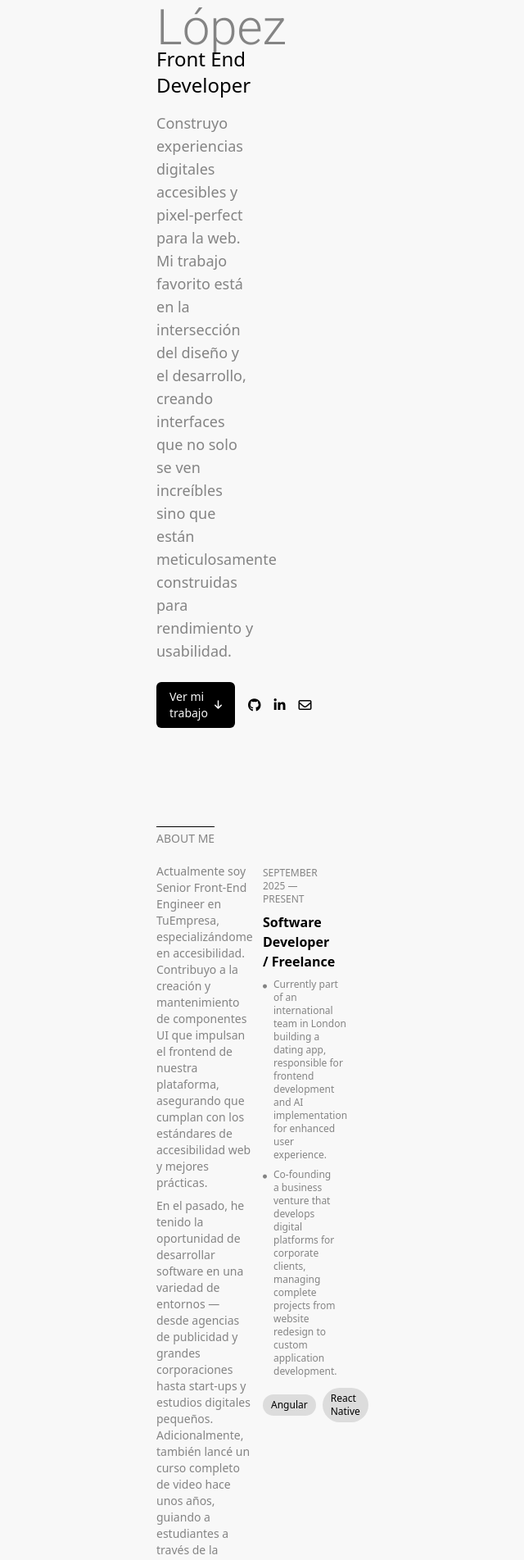
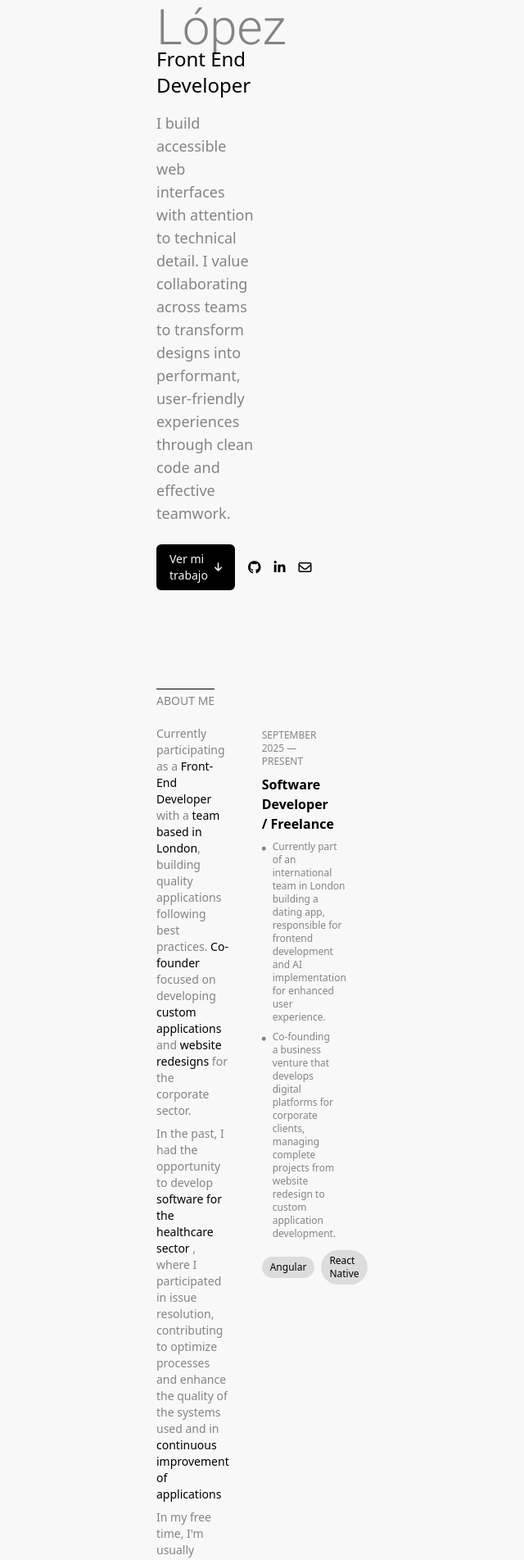
Before and after one commit to ismaelplg/ismaelplg.github.io, an Angular app: page /about in a window 1280 px wide. Shown: the part 160-2063 px from the top of the page at 82% size, without its empty margins (359-999 px from the left). Built offline with nearby package versions, Linux system fonts and the light colour scheme.

Commit message:
chore: fix descriptions

```diff
--- a/src/app/modules/about/about.component.html
+++ b/src/app/modules/about/about.component.html
@@ -8,28 +8,45 @@
     <div class="lg:flex lg:gap-10">
         <div class="flex items-center gap-4 pt-5 pb-4 lg:w-[50%]">
             <div class="text-secondary flex flex-col gap-2 text-sm">
-                <span
-                    >Actualmente soy Senior Front-End Engineer en TuEmpresa,
-                    especializándome en accesibilidad. Contribuyo a la creación
-                    y mantenimiento de componentes UI que impulsan el frontend
-                    de nuestra plataforma, asegurando que cumplan con los
-                    estándares de accesibilidad web y mejores prácticas.</span
-                >
+                <h1>
+                    Currently participating as a
+                    <span class="text-primary font-medium"
+                        >Front-End Developer</span
+                    >
+                    with a
+                    <span class="text-primary font-medium"
+                        >team based in London</span
+                    >, building quality applications following best practices.
 
-                <span
-                    >En el pasado, he tenido la oportunidad de desarrollar
-                    software en una variedad de entornos — desde agencias de
-                    publicidad y grandes corporaciones hasta start-ups y
-                    estudios digitales pequeños. Adicionalmente, también lancé
-                    un curso completo de video hace unos años, guiando a
-                    estudiantes a través de la construcción de una aplicación
-                    web con React y Node.js.</span
-                >
-                <span>
-                    En mi tiempo libre, usualmente estoy escalando, leyendo,
-                    pasando tiempo con mi familia, o corriendo por la ciudad
-                    buscando el mejor café.
-                </span>
+                    <span class="text-primary font-medium">Co-founder</span>
+                    focused on developing
+                    <span class="text-primary font-medium"
+                        >custom applications</span
+                    >
+                    and
+                    <span class="text-primary font-medium"
+                        >website redesigns</span
+                    >
+                    for the corporate sector.
+                </h1>
+
+                <h1>
+                    In the past, I had the opportunity to develop
+                    <span class="text-primary font-medium">
+                        software for the healthcare sector
+                    </span>
+                    , where I participated in issue resolution, contributing to
+                    optimize processes and enhance the quality of the systems
+                    used and in
+                    <span class="text-primary font-medium">
+                        continuous improvement of applications
+                    </span>
+                </h1>
+                <h1>
+                    In my free time, I'm usually playing videogames, reading,
+                    watching movies, spending time with my family or messing
+                    with my aeropress
+                </h1>
             </div>
         </div>
         <!-- CURRENT WORK -->
--- a/src/app/modules/home/home.component.html
+++ b/src/app/modules/home/home.component.html
@@ -1,25 +1,32 @@
-<div class="bg-background py-10 px-6 xl:px-[550px]">
+<div class="bg-background px-6 py-10 xl:px-[550px]">
     <!-- NAME & DESC -->
     <div class="lg:landscape:w-4/6">
-    <h1 class="text-primary font-roboto font-bold text-4xl lg:landscape:text-6xl">
+        <h1
+            class="text-primary font-roboto text-4xl font-bold lg:landscape:text-6xl"
+        >
             Ismael <span class="text-secondary font-light">López</span>
         </h1>
-    <h2 class="text-primary -mt-2 lg:landscape:text-2xl">Front End Developer</h2>
+        <h2 class="text-primary -mt-2 lg:landscape:text-2xl">
+            Front End Developer
+        </h2>
 
-    <div class="text-secondary text-sm mt-4 lg:landscape:text-lg">
-      Construyo experiencias digitales accesibles y pixel-perfect para la web. Mi trabajo favorito
-      está en la intersección del diseño y el desarrollo, creando interfaces que no solo se ven
-      increíbles sino que están meticulosamente construidas para rendimiento y usabilidad.
+        <div class="text-secondary mt-4 text-sm lg:landscape:text-lg">
+            I build accessible web interfaces with attention to technical
+            detail. I value collaborating across teams to transform designs into
+            performant, user-friendly experiences through clean code and
+            effective teamwork.
         </div>
     </div>
     <!-- SOCIALS -->
     <div class="flex items-center gap-4 pt-6">
         <a
             href="#projects"
-      class="bg-primary px-4 py-2 rounded-md flex items-center justify-between gap-2 hover:bg-primary/90 transition-all duration-200 ease-in-out"
+            class="bg-primary hover:bg-primary/90 flex items-center justify-between gap-2 rounded-md px-4 py-2 transition-all duration-200 ease-in-out"
         >
-      <span class="text-background text-sm font-medium">Ver mi trabajo</span>
-      <i class="fa-solid fa-arrow-down text-xs text-background"></i>
+            <span class="text-background text-sm font-medium"
+                >Ver mi trabajo</span
+            >
+            <i class="fa-solid fa-arrow-down text-background text-xs"></i>
         </a>
         <div class="flex items-baseline gap-4">
             <i class="fa-brands fa-github text-primary"></i>
```
Lines whose indentation alone changed are shown as unchanged.
